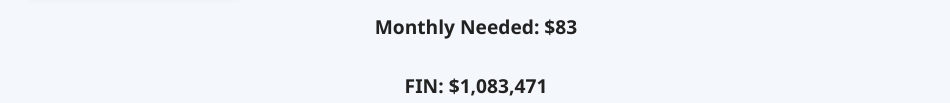
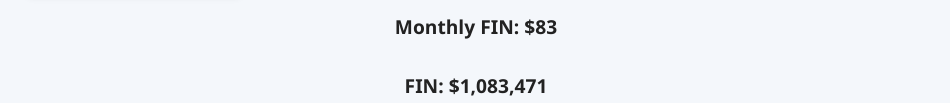
Before and after one commit to Teamcanadapro/fintool, a plain HTML site: page index.html in a window 1280 px wide. Shown: the part 517-620 px from the top of the page, without its empty margins (164-1114 px from the left). Drawn offline with nearby package versions, Linux system fonts and the light colour scheme.

Commit message:
Add files via upload

```diff
--- a/index.html
+++ b/index.html
@@ -89,7 +89,7 @@ No part of the source code, design, or content may be copied, reproduced, modifi
     </div>
   </div>
 
-  <div class="output">Monthly Needed: <strong id="monthlyNeeded">$0</strong></div>
+  <div class="output">Monthly FIN: <strong id="monthlyNeeded">$0</strong></div>
   <div class="output">FIN: <strong id="finAmount">$0</strong></div>
 
   <canvas id="finChart" style="max-height: 400px;"></canvas>
```
